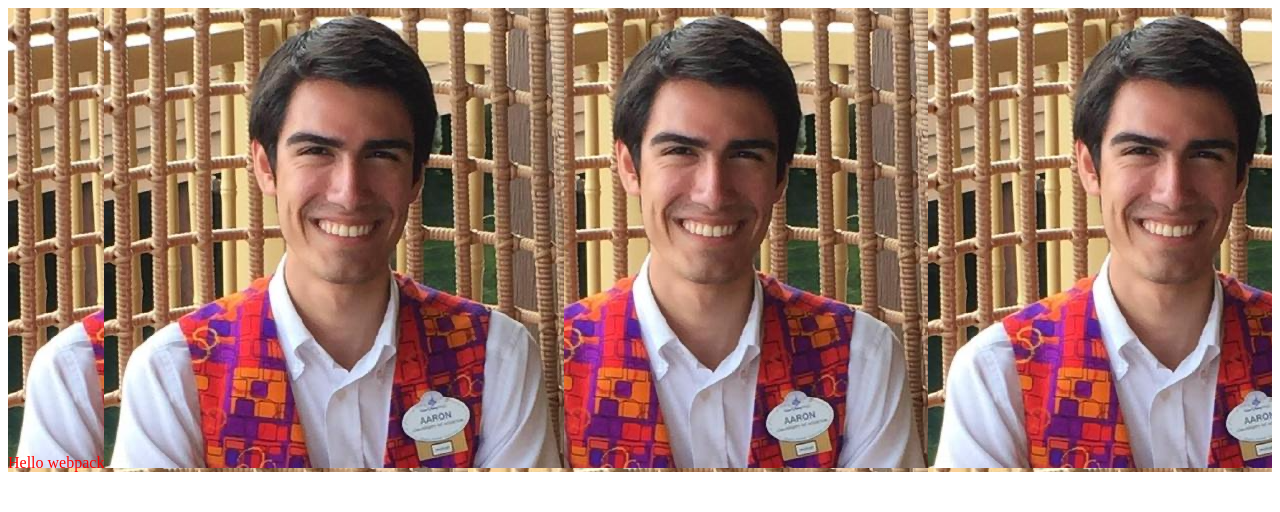
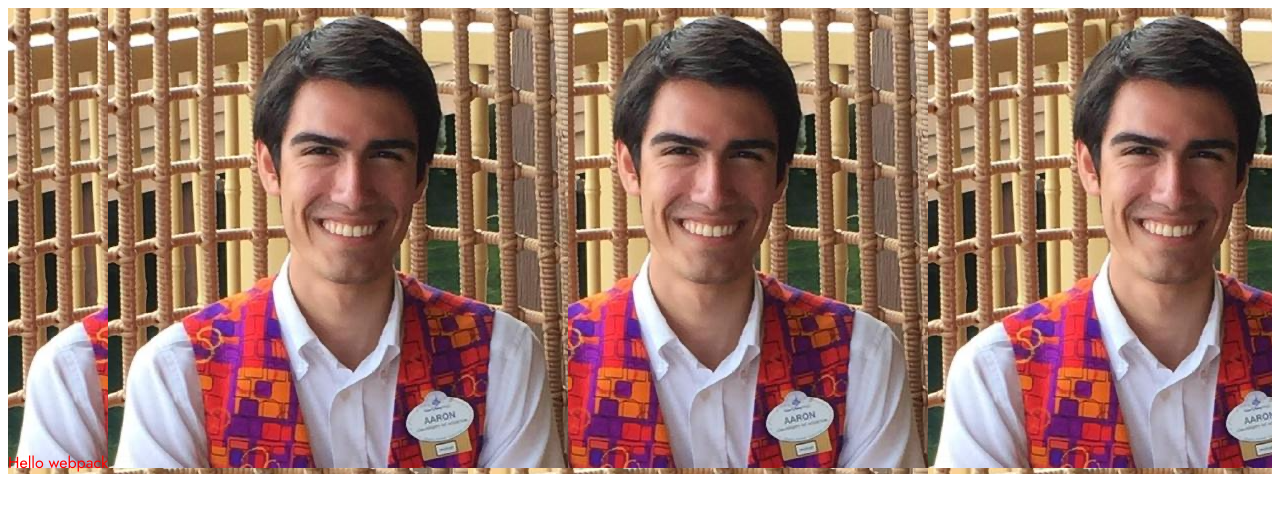
Before and after one commit to aaroncadrian/webpack-getting-started, a website built with webpack: page dist/index.html in a window 1280 px wide. Built offline with nearby package versions, Linux system fonts and the light colour scheme.

Commit message:
Add jost font

```diff
--- a/src/style.css
+++ b/src/style.css
@@ -1,4 +1,13 @@
+@font-face {
+  font-family: 'MyFont';
+  src: url('./jost-v3-latin-regular.woff') format('woff'),
+    url('./jost-v3-latin-regular.woff2') format('woff2');
+  font-weight: 400;
+  font-style: normal;
+}
+
 .hello {
   color: red;
+  font-family: 'MyFont', sans-serif;
   background: url('./icon.png');
 }
```
Also changed, not shown: src/jost-v3-latin-regular.woff (added), src/jost-v3-latin-regular.woff2 (added).
